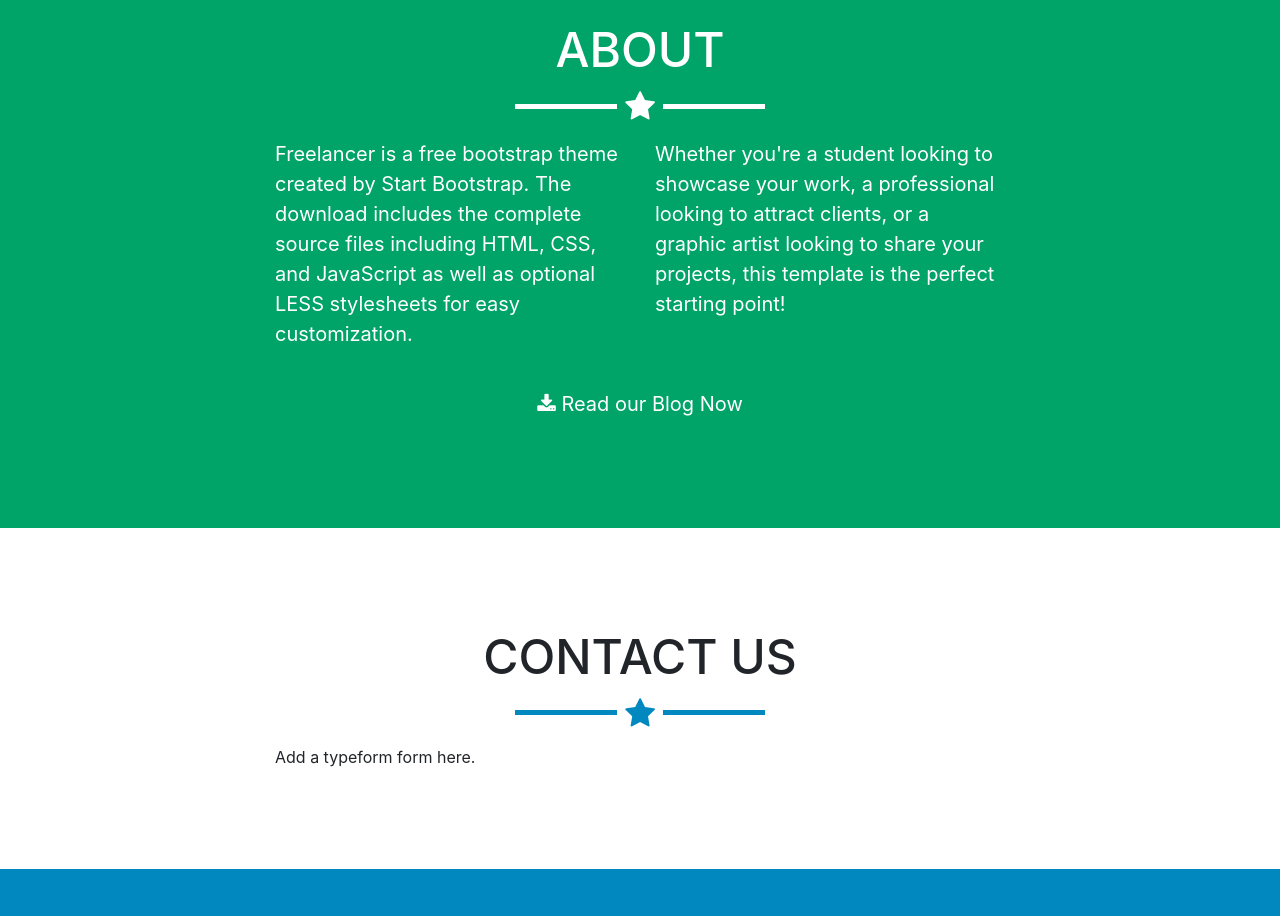
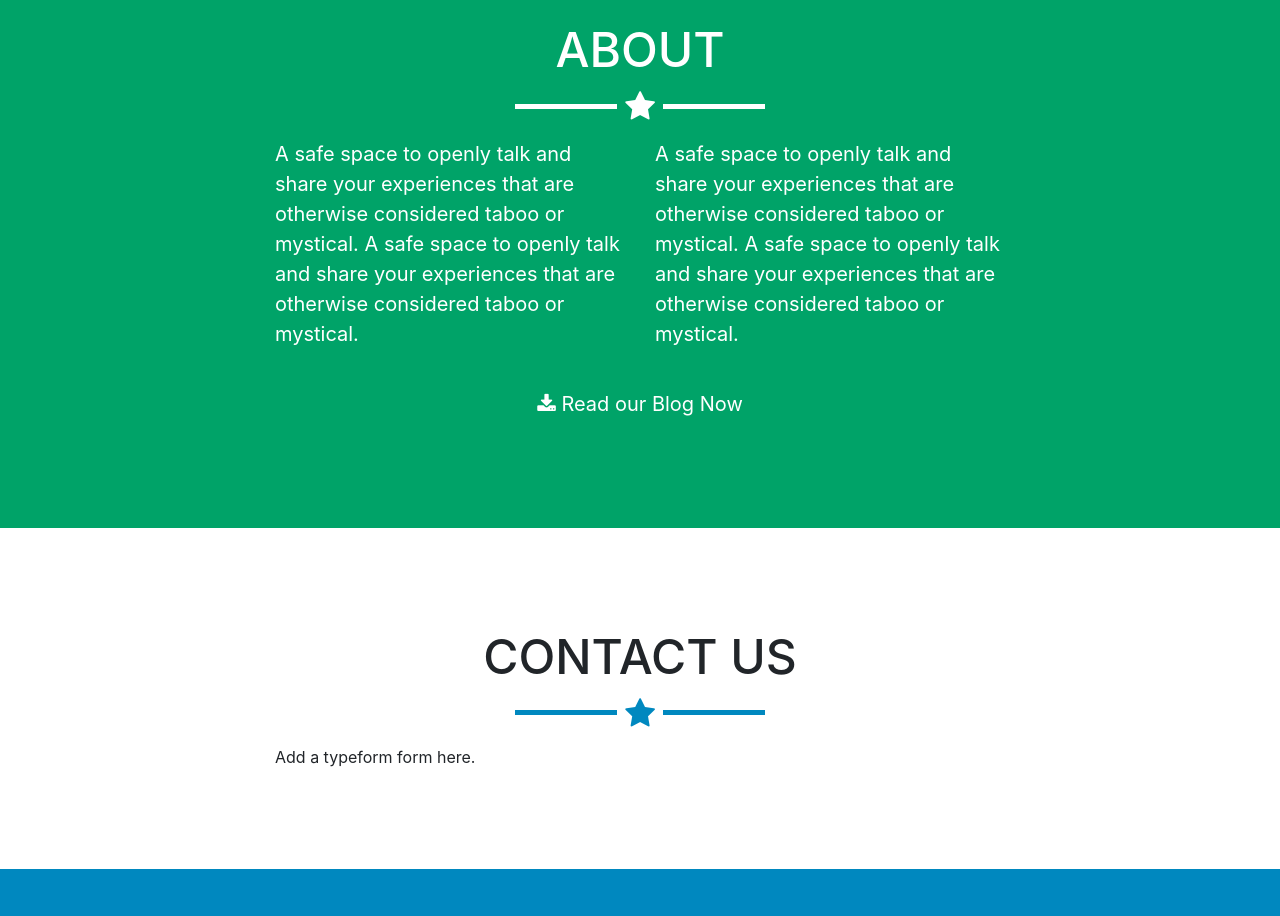
Before and after one commit to opencafeorg/themissingperiod, a website with bundled scripts: page index.html in a window 1280 px wide. Shown: the part 1740-2656 px from the top of the page. Built offline with nearby package versions, Linux system fonts and the light colour scheme.

Commit message:
minor changes

```diff
--- a/index.html
+++ b/index.html
@@ -138,10 +138,10 @@
         <hr class="star-light">
         <div class="row">
           <div class="col-lg-4 ml-auto">
-            <p>Freelancer is a free bootstrap theme created by Start Bootstrap. The download includes the complete source files including HTML, CSS, and JavaScript as well as optional LESS stylesheets for easy customization.</p>
+            <p>A safe space to openly talk and share your experiences that are otherwise considered taboo or mystical. A safe space to openly talk and share your experiences that are otherwise considered taboo or mystical.</p>
           </div>
           <div class="col-lg-4 mr-auto">
-            <p>Whether you're a student looking to showcase your work, a professional looking to attract clients, or a graphic artist looking to share your projects, this template is the perfect starting point!</p>
+            <p>A safe space to openly talk and share your experiences that are otherwise considered taboo or mystical. A safe space to openly talk and share your experiences that are otherwise considered taboo or mystical.</p>
           </div>
           <div class="col-lg-8 mx-auto text-center">
             <a href="http://medium.com/opencafe" target="_blank" class="btn btn-lg btn-outline">
```
